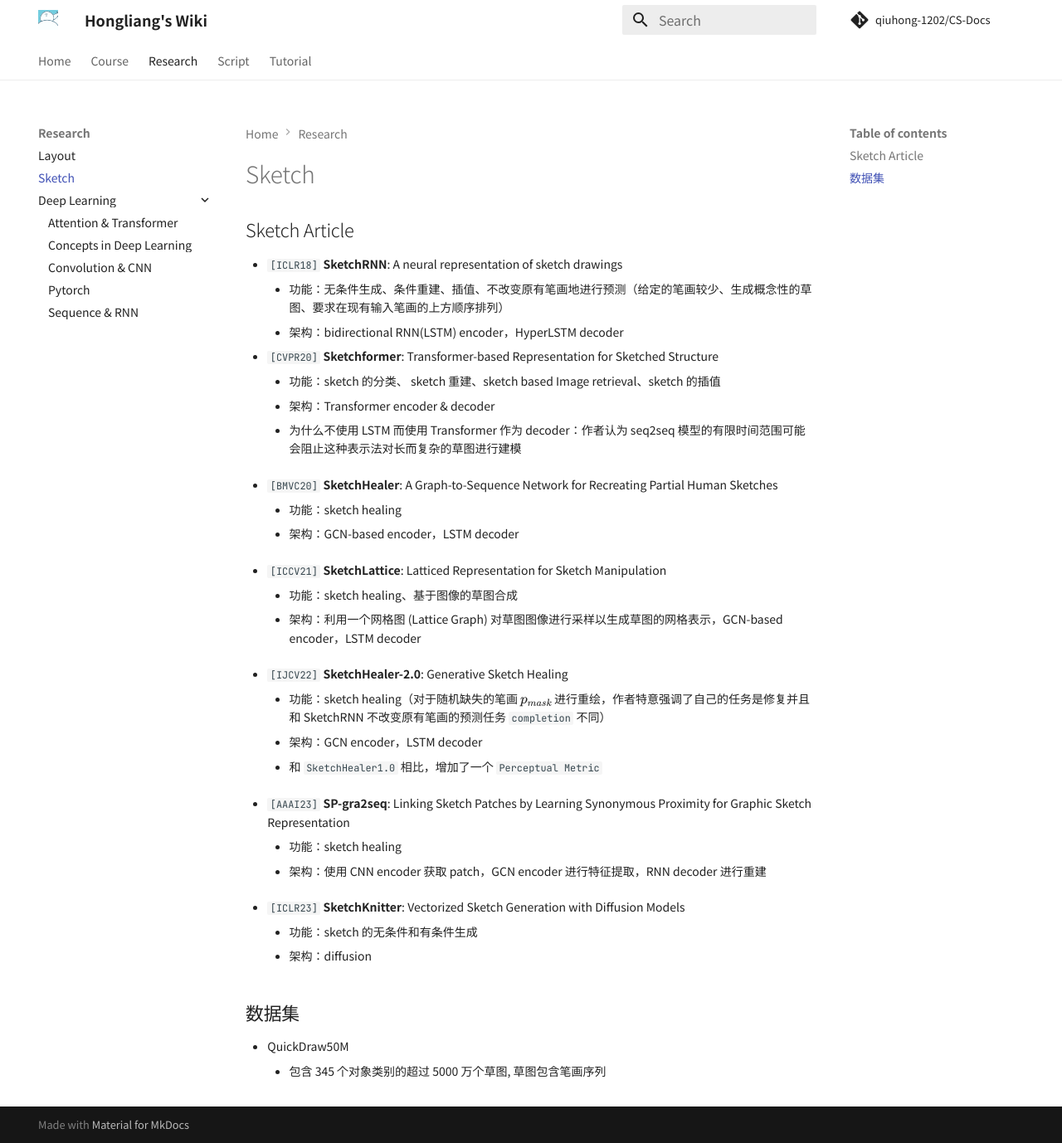
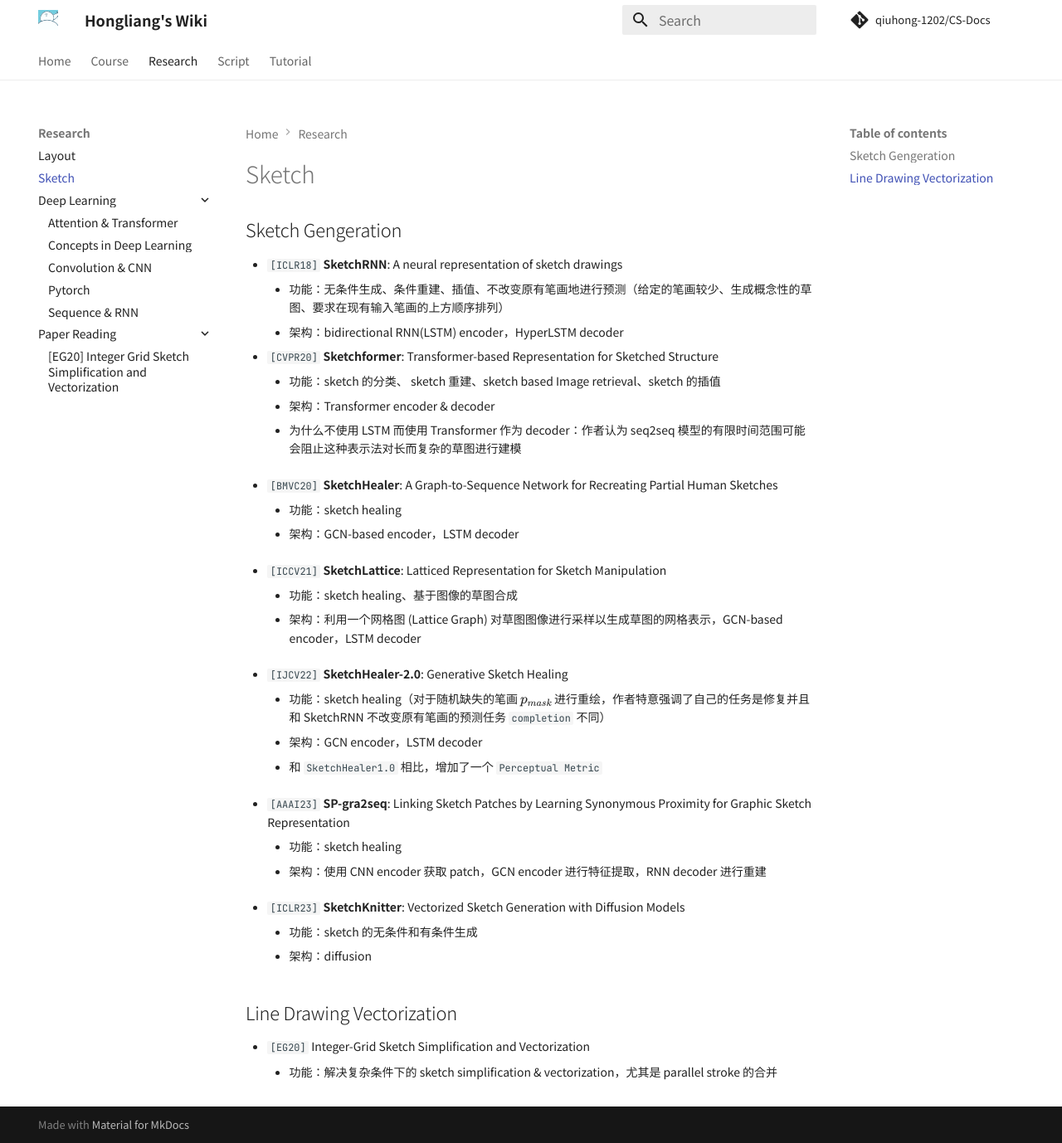
Before and after one commit to QiuHong-1202/CS-Document, an MkDocs documentation site: the page built from docs/Research/Sketch.md, in a window 1280 px wide and 1378 px high. Shown: the whole window at 83% size. Built offline with MkDocs 1.6.1 and Material for MkDocs 9.7.7, drawn with Linux system fonts in a browser that asks for light colours; nearby versions of some CDN libraries; comment, search, counter and statistics services are not loaded.

Commit message:
docs: paper reading eg20 int-grid

```diff
--- a/docs/Research/Sketch.md
+++ b/docs/Research/Sketch.md
@@ -1,4 +1,4 @@
-## Sketch Article
+## Sketch Gengeration
 
 - `[ICLR18]` **SketchRNN**: A neural representation of sketch drawings
   - 功能：无条件生成、条件重建、插值、不改变原有笔画地进行预测（给定的笔画较少、生成概念性的草图、要求在现有输入笔画的上方顺序排列）
@@ -31,7 +31,7 @@
 
 
 
-## 数据集
+## Line Drawing Vectorization
 
-- QuickDraw50M
-  - 包含 345 个对象类别的超过 5000 万个草图, 草图包含笔画序列
+- `[EG20]` Integer-Grid Sketch Simplification and Vectorization
+  - 功能：解决复杂条件下的 sketch simplification & vectorization，尤其是 parallel stroke 的合并
```
Also changed, not shown: docs/Research/Paper Reading/[EG20] Integer-Grid Sketch Simplification and Vectorization.md (added, +121 -0 lines), docs/Research/Paper Reading/assets/image-20230718100949621.png (added), docs/Research/Paper Reading/assets/image-20230718174412856.png (added), docs/Research/Paper Reading/assets/image-20230718174517469.png (added), docs/Research/Paper Reading/assets/image-20230718174523131.png (added), docs/Research/Paper Reading/assets/image-20230718174536655.png (added), docs/Research/Paper Reading/assets/image-20230718174540698.png (added), docs/Research/Paper Reading/assets/image-20230718174544980.png (added), docs/Research/Paper Reading/assets/image-20230718174607307.png (added), docs/Research/Paper Reading/assets/image-20230718174746682.png (added), docs/Research/Paper Reading/assets/image-20230718175024482.png (added), docs/Research/Paper Reading/assets/image-20230718175105610.png (added), docs/Research/Paper Reading/assets/image-20230718175111470.png (added), docs/Research/Paper Reading/assets/image-20230718175148466.png (added).
